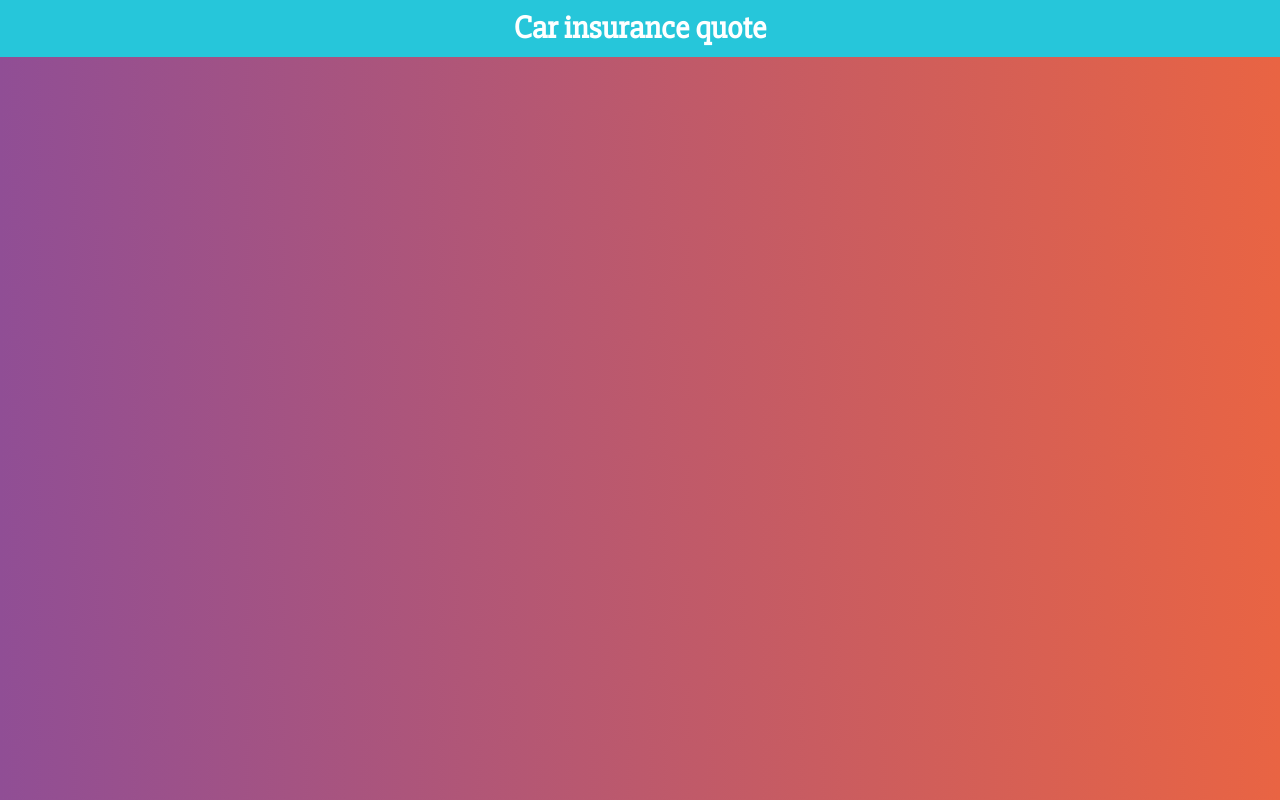
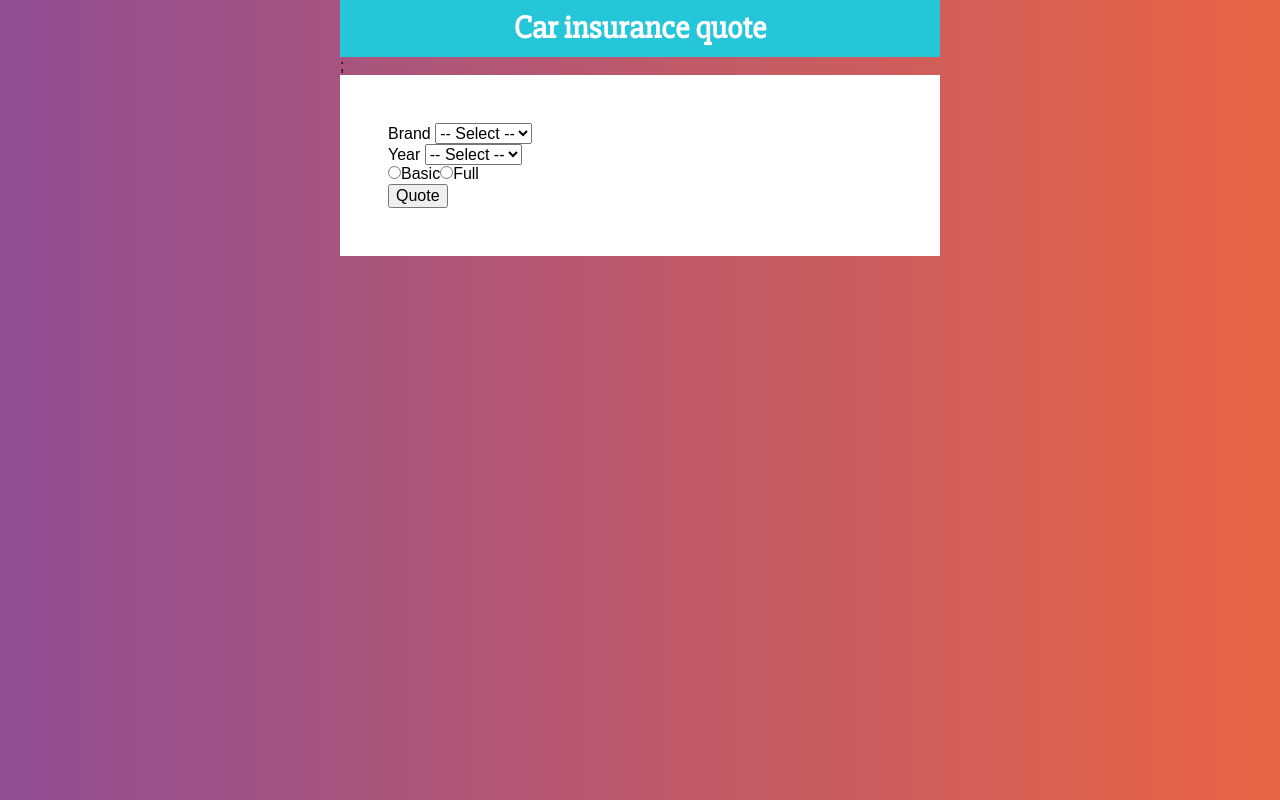
Before and after one commit to BauTancredi/car-insurance-quote, a React (Create React App) app: page / in a window 1280 px wide. Built offline with nearby package versions, Linux system fonts and the light colour scheme; the HTML template or start-up script is replaced by a standard one.

Commit message:
Form component

```diff
--- a/src/App.js
+++ b/src/App.js
@@ -1,7 +1,27 @@
 import React from "react";
+import styled from "@emotion/styled";
 import Header from "./components/Header";
+import Form from "./components/Form";
+
+const Container = styled.div`
+  max-width: 600px;
+  margin: 0 auto;
+`;
+
+const FormContainer = styled.div`
+  background-color: #fff;
+  padding: 3rem;
+`;
+
 function App() {
-  return <Header title="Car insurance quote" />;
+  return (
+    <Container>
+      <Header title="Car insurance quote" />;
+      <FormContainer>
+        <Form />
+      </FormContainer>
+    </Container>
+  );
 }
 
 export default App;
--- /dev/null
+++ b/src/components/Form.jsx
@@ -0,0 +1,43 @@
+import React from "react";
+
+const Form = () => {
+  return (
+    <form>
+      <div>
+        <label> Brand </label>
+        <select>
+          <option value="">-- Select --</option>
+          <option value="American">American</option>
+          <option value="European">European</option>
+          <option value="Asian">Asian</option>
+        </select>
+      </div>
+      <div>
+        <label> Year </label>
+        <select>
+          <option value="">-- Select --</option>
+          <option value="2021">2021</option>
+          <option value="2020">2020</option>
+          <option value="2019">2019</option>
+          <option value="2018">2018</option>
+          <option value="2017">2017</option>
+          <option value="2016">2016</option>
+          <option value="2015">2015</option>
+          <option value="2014">2014</option>
+          <option value="2013">2013</option>
+          <option value="2012">2012</option>
+        </select>
+      </div>
+      <div>
+        <label htmlFor=""></label>
+        <input type="radio" name="plan" value="basic" />
+        Basic
+        <input type="radio" name="plan" value="full" />
+        Full
+      </div>
+      <button type="button">Quote</button>
+    </form>
+  );
+};
+
+export default Form;
```
